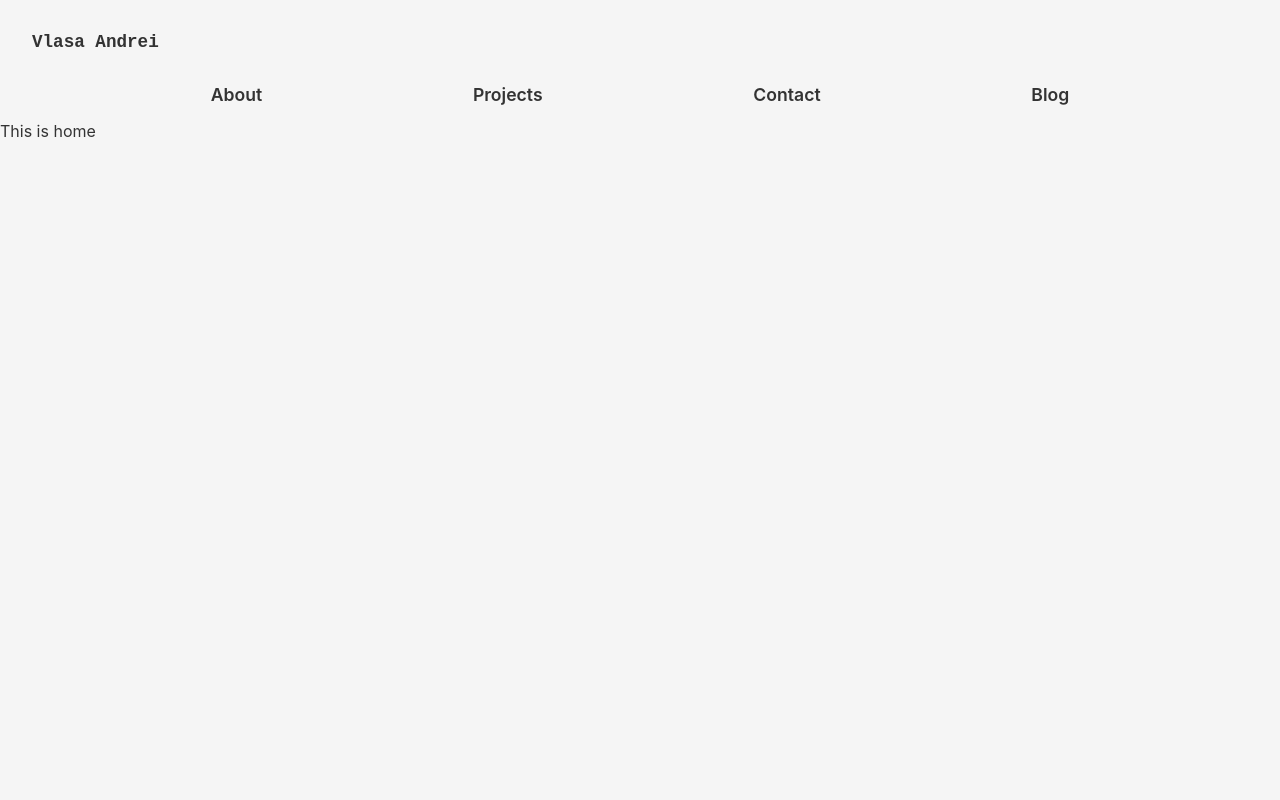
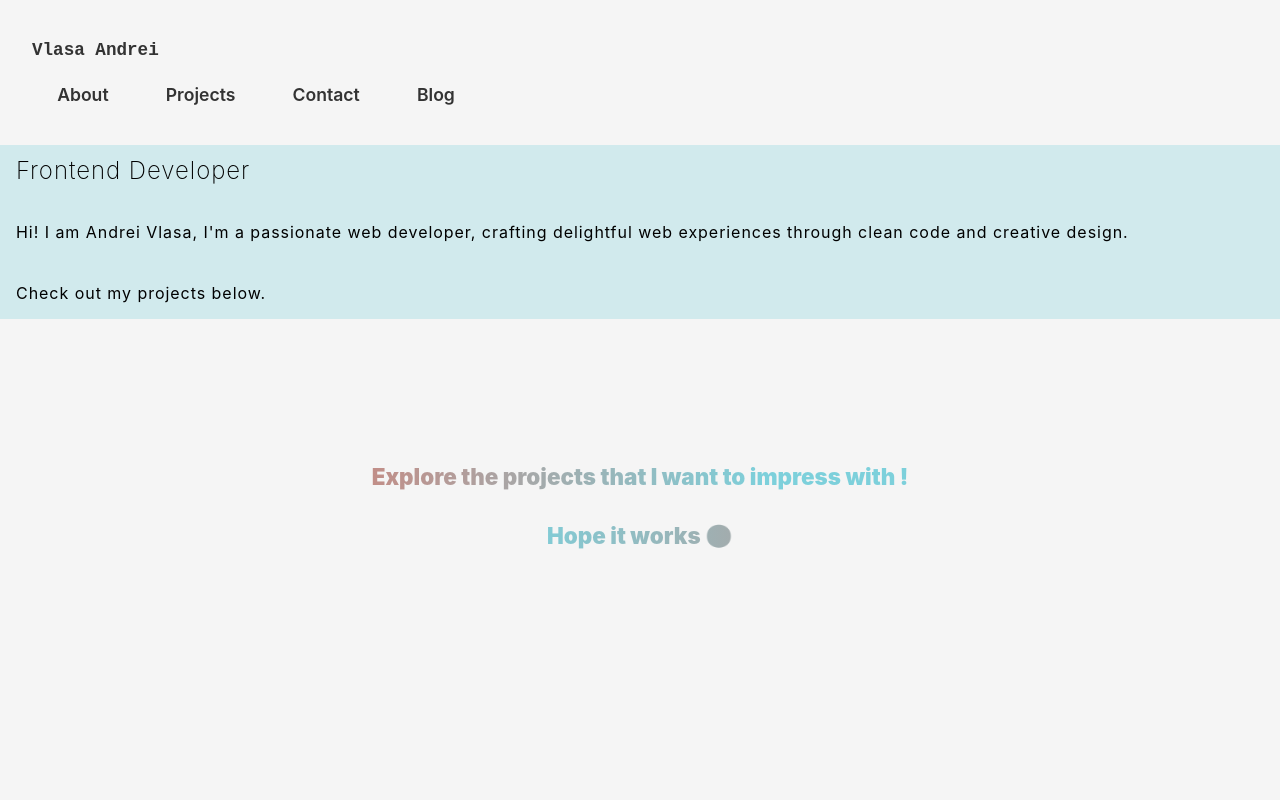
Before and after one commit to BIGVl/personal-website-client, a React (Vite) app: page / in a window 1280 px wide. Shown: the top 800 px of the page. Built offline with nearby package versions, Linux system fonts and the light colour scheme; a web font is replaced by a local one.

Commit message:
Added introduction to projects

```diff
--- a/package.json
+++ b/package.json
@@ -11,8 +11,7 @@
     "react": "^18.2.0",
     "react-dom": "^18.2.0",
     "react-router-dom": "^6.11.2",
-    "react-router-hash-link": "^2.4.3",
-    "sass": "^1.62.1"
+    "react-router-hash-link": "^2.4.3"
   },
   "devDependencies": {
     "@testing-library/react": "^14.0.0",
@@ -25,6 +24,7 @@
     "eslint": "^8.38.0",
     "eslint-plugin-react-hooks": "^4.6.0",
     "eslint-plugin-react-refresh": "^0.3.4",
+    "sass": "^1.62.1",
     "typescript": "^5.0.2",
     "vite": "^4.3.9"
   }
--- a/src/blog/Blog.tsx
+++ b/src/blog/Blog.tsx
@@ -6,7 +6,6 @@ import createTimeAndDate from './helpers/createTimeAndDate';
 
 export default function Blog() {
   const [articles, setArticles] = useState<ArticleSummary[]>([]);
-  console.log('Blog gets called');
 
   useEffect(() => {
     (async () => {
@@ -23,7 +22,7 @@ export default function Blog() {
             article.author?.firstName && article.author?.lastName
               ? `${article.author.firstName} ${article.author.lastName}`
               : 'Mysterious unknown author';
-          console.log(article.createdAt);
+
           const { time, date } = createTimeAndDate(article.createdAt);
           return (
             <ul key={article._id} className="article-summary">
--- a/src/home/Home.scss
+++ b/src/home/Home.scss
@@ -1,5 +1,23 @@
 .home {
-  display: flex;
-  flex-direction: column;
-  gap: 100vh;
+  .introduce-projects {
+    margin-top: 8rem;
+    padding: 1rem;
+    font-size: 1.4rem;
+    color: transparent;
+    font-weight: 900;
+    display: flex;
+    flex-direction: column;
+    text-align: center;
+    gap: 2rem;
+    .explore {
+      background: linear-gradient(to right, var(--coral), var(--blue) 60%);
+      background-clip: text;
+      -webkit-background-clip: text;
+    }
+    .hope {
+      background: linear-gradient(to left, var(--coral), var(--blue) 60%);
+      background-clip: text;
+      -webkit-background-clip: text;
+    }
+  }
 }
--- a/src/home/Home.tsx
+++ b/src/home/Home.tsx
@@ -4,8 +4,11 @@ import './Home.scss';
 export default function Home() {
   return (
     <div className="home">
-      <div> This is home </div>
       <About />
+      <div className="introduce-projects">
+        <span className="explore"> Explore the projects that I want to impress with ! </span>{' '}
+        <span className="hope"> Hope it works &#128512; </span>
+      </div>
     </div>
   );
 }
--- a/src/home/about/About.scss
+++ b/src/home/about/About.scss
@@ -0,0 +1,14 @@
+.about {
+  display: flex;
+  flex-direction: column;
+  gap: 2.5rem;
+  margin-top: 1rem;
+  letter-spacing: 0.06rem;
+  line-height: 1.3rem;
+  background-color: rgba(#7dd0db, 0.3);
+  padding: 1rem;
+
+  h2 {
+    font-weight: 200;
+  }
+}
--- a/src/home/about/About.tsx
+++ b/src/home/about/About.tsx
@@ -1,3 +1,14 @@
+import './About.scss';
+
 export default function About() {
-  return <div id="about">This is the about</div>;
+  return (
+    <div id="about" className="about">
+      <h2>Frontend Developer</h2>
+      <p className="introduction">
+        Hi! I am Andrei Vlasa, I'm a passionate web developer, crafting delightful web experiences through clean code and creative
+        design.
+      </p>
+      <div className="check-work">Check out my projects below.</div>
+    </div>
+  );
 }
--- a/src/index.scss
+++ b/src/index.scss
@@ -4,10 +4,9 @@
 *::before,
 *::after {
   font-family: 'Inter', sans-serif;
-  color: #333;
   --coral: #ff533d;
-  --navy-blue: #081b4b;
-  --leather: #ab987a;
+  --blue: #7dd0db;
+  --sandy: #ffd9a6;
   --eggshell: #f5f5f5;
   margin: 0;
   padding: 0;
--- a/src/root/nav/Nav.scss
+++ b/src/root/nav/Nav.scss
@@ -1,21 +1,30 @@
-nav {
-  position: relative;
-  padding: 1rem;
-  display: flex;
-  flex-direction: column;
-  gap: 1rem;
+header {
+  position: sticky;
+  top: 0;
+  background-color: var(--eggshell);
+  padding: 0.5rem 1rem;
+
+  .wrapper-relative {
+    display: flex;
+    flex-direction: column;
+    gap: 0.5rem;
+    position: relative;
+    padding: 1rem 0rem;
+  }
 
   .links {
+    justify-content: space-evenly;
     display: flex;
-    justify-content: space-evenly;
     align-items: center;
+    max-width: 30rem;
   }
   a {
     text-decoration: none;
     font-weight: 600;
     font-size: 1.1rem;
     transition: color 0.3s ease;
-    padding: 1rem;
+    padding: 16px;
+    color: #333;
   }
 
   .active {
--- a/src/root/nav/Nav.tsx
+++ b/src/root/nav/Nav.tsx
@@ -11,31 +11,41 @@ export default function Nav() {
     const target = e.target as HTMLElement;
     setActiveLink(target.getAttribute('href') as string);
     const { left, width } = target.getBoundingClientRect();
+    console.log(left, width);
     const newIndicatorStyle = {
-      left: `${left}px`,
-      width: `${width}px`
+      //Substracting the padding left and right of the 'a' element in order to have the indicator exactly as big as the text content, not the whole element
+      width: `${width - 32}px`,
+      left: `${left}px`
     };
     setIndicatorStyle(newIndicatorStyle);
   };
 
   return (
-    <nav>
+    <header>
+      <div className="wrapper-relative">
         <Link to={'/'} className="logo">
           Vlasa Andrei
         </Link>
+        <nav>
           <ul className="links">
             <li>
-          <HashLink onClick={onLinkClick} smooth to={'/#about'} className={activeLink === '/#about' ? 'active' : ''}>
+              <HashLink
+                onClick={onLinkClick}
+                scroll={(e) => e.scrollIntoView({ block: 'center', behavior: 'smooth' })}
+                smooth
+                to={'/#about'}
+                className={activeLink === '/#about' ? 'active' : ''}
+              >
                 About
               </HashLink>
             </li>
             <li>
-          <HashLink onClick={onLinkClick} to={'/#projects'} className={activeLink === '/#projects' ? 'active' : ''}>
+              <HashLink onClick={onLinkClick} smooth to={'/#projects'} className={activeLink === '/#projects' ? 'active' : ''}>
                 Projects
               </HashLink>
             </li>
             <li>
-          <HashLink onClick={onLinkClick} to={'/#contact'} className={activeLink === '/#contact' ? 'active' : ''}>
+              <HashLink onClick={onLinkClick} smooth to={'/#contact'} className={activeLink === '/#contact' ? 'active' : ''}>
                 Contact
               </HashLink>
             </li>
@@ -45,9 +55,11 @@ export default function Nav() {
               </Link>
             </li>
           </ul>
+        </nav>
         <div className={`indicator ${!activeLink && 'invisible'} `} style={indicatorStyle}>
           <div className="circle"></div>
         </div>
-    </nav>
+      </div>
+    </header>
   );
 }
```
Also changed, not shown: 1 other file (tests, documents, lock files or other folders). Lines whose indentation alone changed are shown as unchanged.
